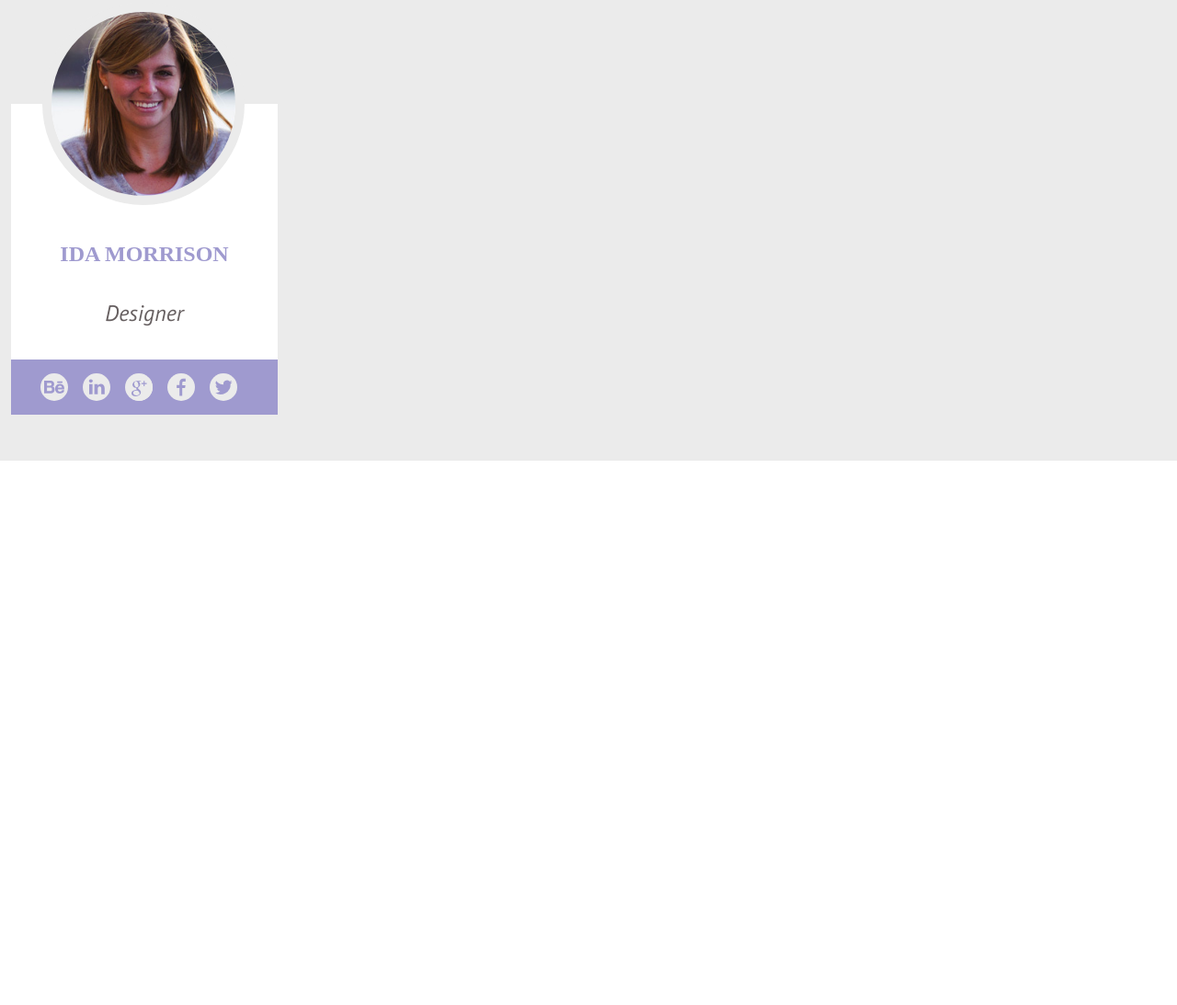
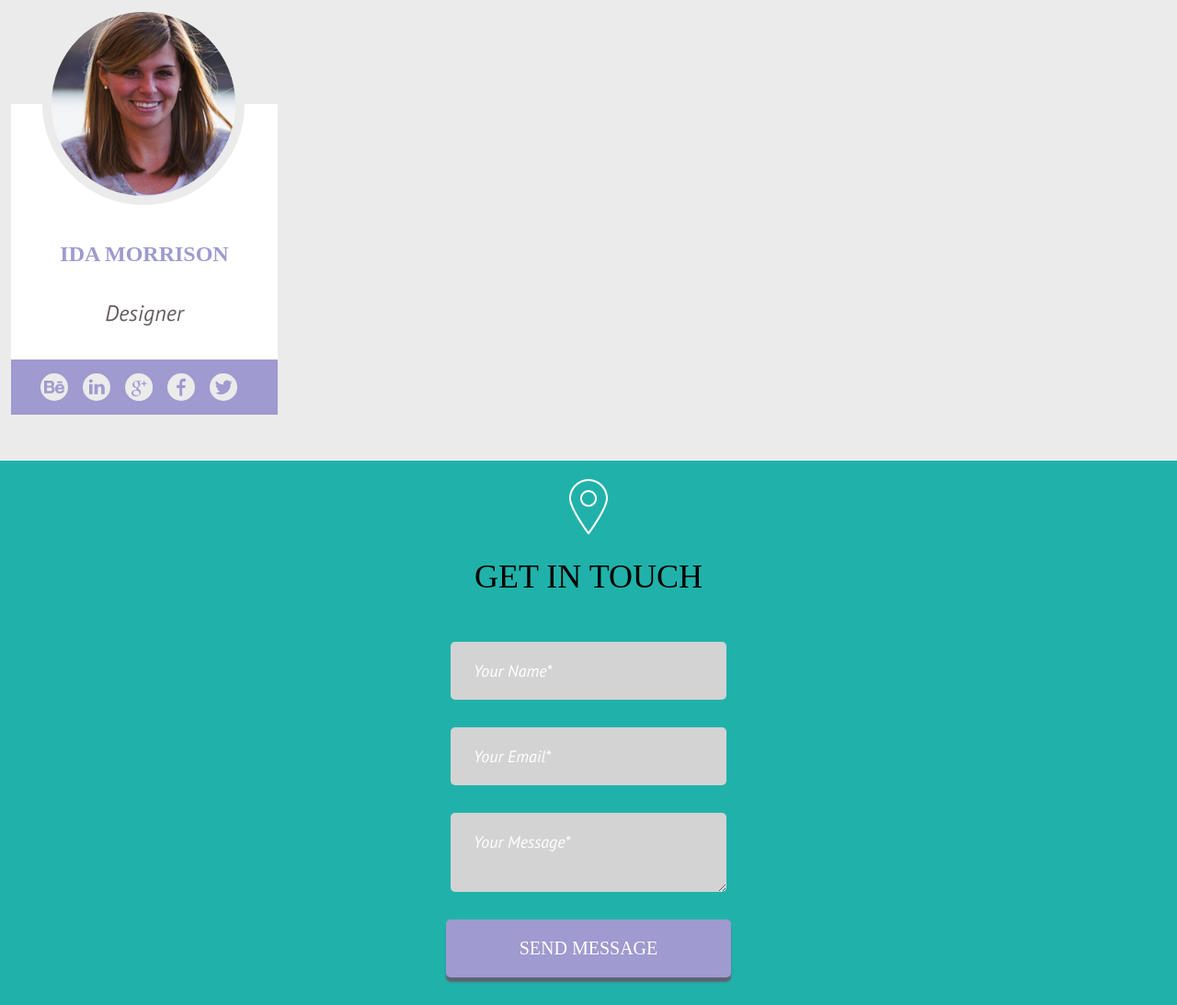
Before and after one commit to Nadiia30/CreativeSolutions, a website built with webpack: page src/index.html in a window 1280 px wide. Shown: the part 7762-8855 px from the top of the page at 92% size. Before the commit the page ends 8263 px from the top, so only its background shows below. Built offline with nearby package versions, Linux system fonts and the light colour scheme; files whose address does not match are found by name; a web font is replaced by a local one.

Commit message:
added contact-form to LOCATION block

```diff
--- a/src/index.html
+++ b/src/index.html
@@ -164,6 +164,7 @@
         <img src="i/Icon-Team.png" class="team-icon" />
         <h2 class="team-title">Meet our team</h2>
         <div class="team-slider">
+          <div>
             <div class="member">
               <img src="i/CEO.png" class="member__img" />
               <div class="member__info">
@@ -185,6 +186,8 @@
                 </svg>
               </div>
             </div>
+          </div>
+          <div>
             <div class="member">
               <img src="i/artdirector.jpg" class="member__img" />
               <div class="member__info">
@@ -209,6 +212,8 @@
                 </svg>
               </div>
             </div>
+          </div>
+          <div>
             <div class="member">
               <img src="i/designer.jpg" class="member__img" />
               <div class="member__info">
@@ -236,6 +241,31 @@
           </div>
         </div>
       </div>
+    </div>
+    <div class="location">
+      <img class="location-icon" src="i/location-icon.png" />
+      <h2 class="location-title">Get in touch</h2>
+      <form class="contact-form">
+        <input
+          class="contact-form__name"
+          name="name"
+          type="text"
+          placeholder="Your Name&#42;"
+        />
+        <input
+          class="contact-form__email"
+          name="email"
+          type="email"
+          placeholder="Your Email&#42;"
+        />
+        <textarea
+          class="contact-form__additionally"
+          name="additionally"
+          placeholder="Your Message&#42;"
+        ></textarea>
+        <button class="contact-form__button">Send message</button>
+      </form>
+    </div>
     <script
       src="https://cdnjs.cloudflare.com/ajax/libs/jquery/3.5.1/jquery.min.js"
       integrity="sha256-9/aliU8dGd2tb6OSsuzixeV4y/faTqgFtohetphbbj0="
--- a/src/js/script.js
+++ b/src/js/script.js
@@ -65,13 +65,13 @@ $(function () {
     mobileFirst: true,
     responsive: [
       {
-        breakpoint: 768,
+        breakpoint: 610,
         settings: {
           slidesToShow: 2,
         },
       },
       {
-        breakpoint: 992,
+        breakpoint: 910,
         settings: {
           slidesToShow: 3,
           slidesToScroll: 2,
--- a/src/scss/layouts/layout_000/_general.scss
+++ b/src/scss/layouts/layout_000/_general.scss
@@ -335,9 +335,12 @@ body {
   color: $textColor;
   text-transform: uppercase;
 }
+
 .member {
   position: relative;
+  text-align: center;
   margin-top: 140px;
+
   &__img {
     position: absolute;
     top: -110px;
@@ -397,3 +400,82 @@ body {
   right: 0px;
   transform: rotate(180deg);
 }
+
+// ====== location ======
+
+.location {
+  text-align: center;
+  background: lightseagreen;
+}
+.location-icon {
+  padding-top: 20px;
+  margin-bottom: 25px;
+}
+.location-title {
+  margin: 0;
+
+  @include font($proximaNovaFontFamily, $h2FontSize, 400);
+  text-transform: uppercase;
+  margin-bottom: 50px;
+}
+.contact-form {
+  @include flexColumn;
+  align-items: center;
+  @include font($ptSansFontFamily, rem(18px), 400);
+  font-style: italic;
+  color: $white;
+  &__button {
+    @include font($proximaNovaFontFamily, rem(20px), 400);
+    text-transform: uppercase;
+    color: $white;
+    padding: 20px 80px;
+    background-color: $teamMemberColor;
+    border-radius: 5px;
+    box-shadow: 0px 5px 2px 0px rgba(96, 95, 112, 0.94);
+    margin-bottom: 30px;
+    &:focus {
+      @include font($proximaNovaFontFamily, rem(20px), 400);
+      text-transform: uppercase;
+      color: $white;
+      padding: 20px 80px;
+      background-color: $teamMemberColor;
+      border-radius: 5px;
+      box-shadow: 0px 5px 2px 0px rgba(96, 95, 112, 0.94);
+      margin-bottom: 30px;
+    }
+  }
+}
+.contact-form input {
+  padding: 20px 25px;
+  background-color: lightgrey;
+  border-radius: 5px;
+  width: 300px;
+  margin-bottom: 30px;
+}
+.contact-form input:focus {
+  @include font($ptSansFontFamily, rem(18px), 400);
+  font-style: italic;
+  color: $white;
+}
+.contact-form input::placeholder {
+  @include font($ptSansFontFamily, rem(18px), 400);
+  font-style: italic;
+  color: $white;
+}
+.contact-form textarea {
+  padding: 20px 25px;
+  background-color: lightgrey;
+  border-radius: 5px;
+  width: 300px;
+  margin-bottom: 30px;
+}
+.contact-form textarea:focus {
+  @include font($ptSansFontFamily, rem(18px), 400);
+  font-style: italic;
+  color: $white;
+}
+.contact-form textarea::placeholder {
+  @include font($ptSansFontFamily, rem(18px), 400);
+  font-style: italic;
+  color: $white;
+}
```
Also changed, not shown: src/i/location-icon.png (added). Lines whose indentation alone changed are shown as unchanged.
